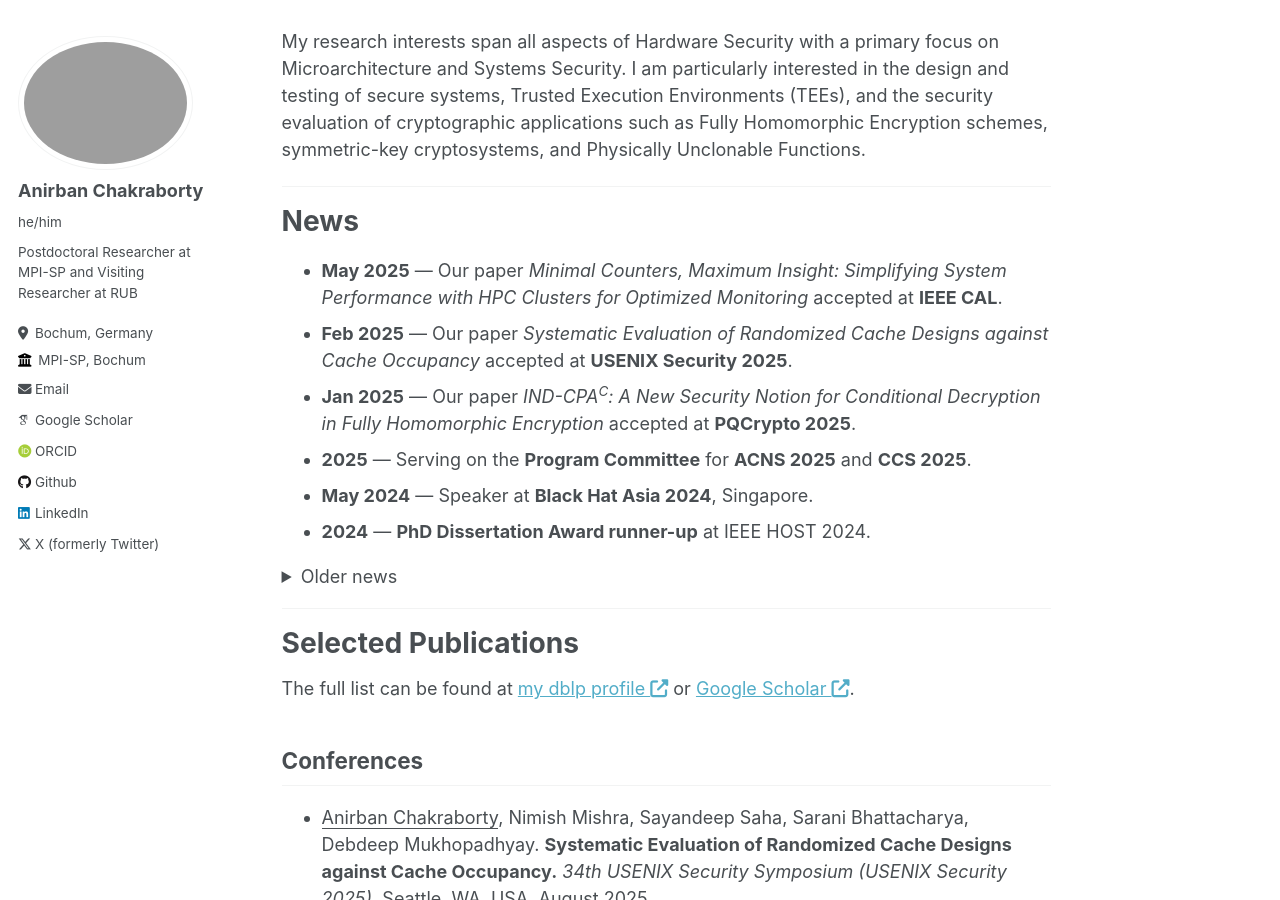
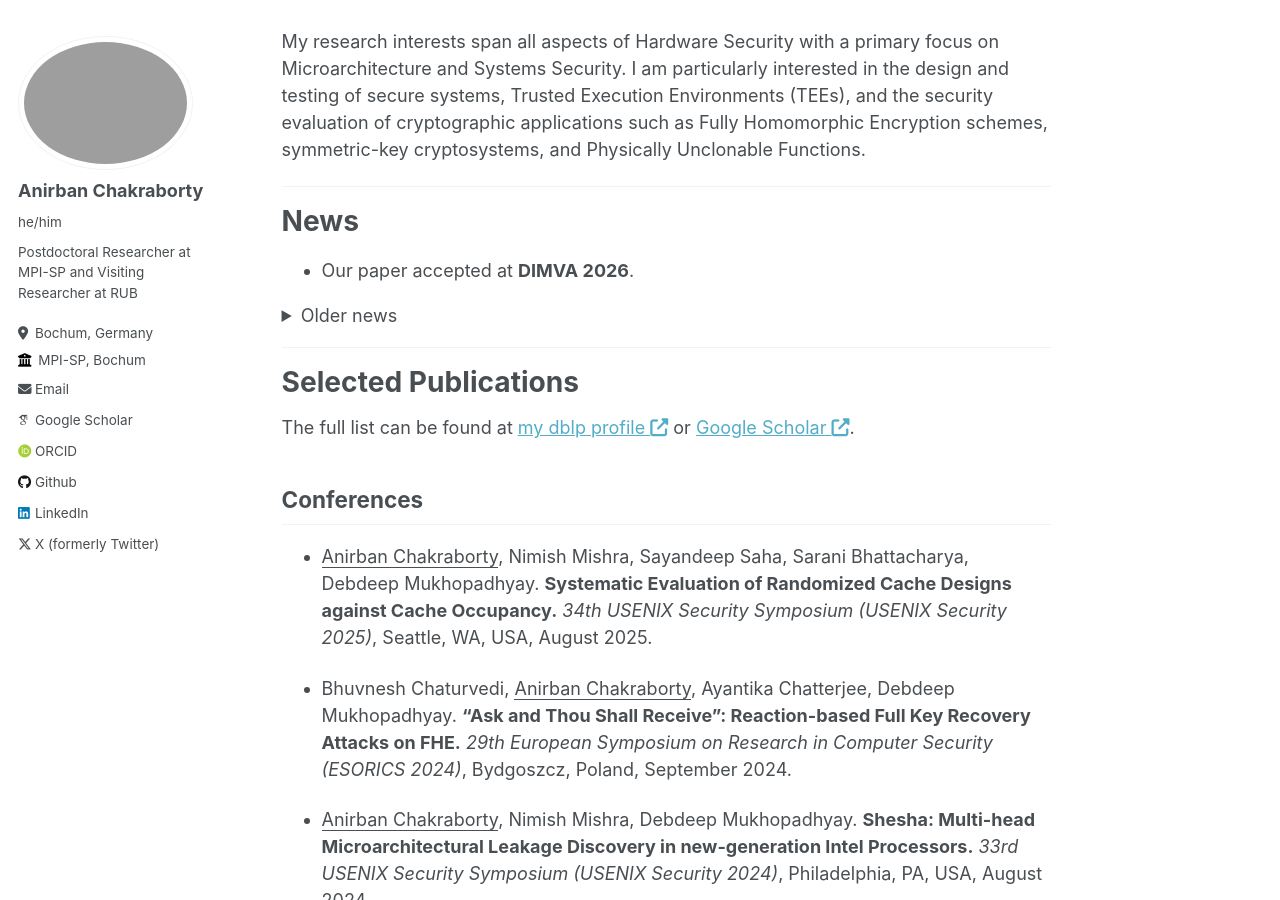
Before and after one commit to anirbanc3/anirbanc3.github.io, a Jekyll site: the page built from _pages/about.md, in a window 1280 px wide and 900 px high, scrolled down 341 px. Built offline with Jekyll 4.4.1, drawn with Linux system fonts in a browser that asks for light colours; some web fonts are replaced.

Commit message:
News: add DIMVA 2026, archive prior news

```diff
--- a/_pages/about.md
+++ b/_pages/about.md
@@ -17,21 +17,18 @@ My research interests span all aspects of Hardware Security with a primary focus
 
 # News
 
-* **May 2025** — Our paper _Minimal Counters, Maximum Insight: Simplifying System Performance with HPC Clusters for Optimized Monitoring_ accepted at **IEEE CAL**.
-* **Feb 2025** — Our paper _Systematic Evaluation of Randomized Cache Designs against Cache Occupancy_ accepted at **USENIX Security 2025**.
-* **Jan 2025** — Our paper _IND-CPA<sup>C</sup>: A New Security Notion for Conditional Decryption in Fully Homomorphic Encryption_ accepted at **PQCrypto 2025**.
-* **2025** — Serving on the **Program Committee** for **ACNS 2025** and **CCS 2025**.
-* **May 2024** — Speaker at **Black Hat Asia 2024**, Singapore.
-* **2024** — **PhD Dissertation Award runner-up** at IEEE HOST 2024.
+* Our paper accepted at **DIMVA 2026**.
 
 <details>
   <summary>Older news</summary>
 
   <ul>
-    <li><strong>Oct 2024</strong> — Successfully defended PhD thesis.</li>
-    <li><strong>Jun 2024</strong> — Joined the Max Planck Institute for Security and Privacy in Bochum, Germany as a postdoctoral researcher.</li>
-    <li><strong>Jan 2024</strong> — Completed PhD at the Indian Institute of Technology Kharagpur, India.</li>
-    <li><strong>2022</strong> — Awarded CVE-2022-47549 for demonstrating bypass of signature verification via electromagnetic fault injections in OP-TEE.</li>
+    <li><strong>May 2025</strong> — Our paper <em>Minimal Counters, Maximum Insight: Simplifying System Performance with HPC Clusters for Optimized Monitoring</em> accepted at <strong>IEEE CAL</strong>.</li>
+    <li><strong>Feb 2025</strong> — Our paper <em>Systematic Evaluation of Randomized Cache Designs against Cache Occupancy</em> accepted at <strong>USENIX Security 2025</strong>.</li>
+    <li><strong>Jan 2025</strong> — Our paper <em>IND-CPA<sup>C</sup>: A New Security Notion for Conditional Decryption in Fully Homomorphic Encryption</em> accepted at <strong>PQCrypto 2025</strong>.</li>
+    <li><strong>2025</strong> — Serving on the <strong>Program Committee</strong> for <strong>ACNS 2025</strong> and <strong>CCS 2025</strong>.</li>
+    <li><strong>May 2024</strong> — Speaker at <strong>Black Hat Asia 2024</strong>, Singapore.</li>
+    <li><strong>2024</strong> — <strong>PhD Dissertation Award runner-up</strong> at IEEE HOST 2024.</li>
   </ul>
 </details>
 
```
